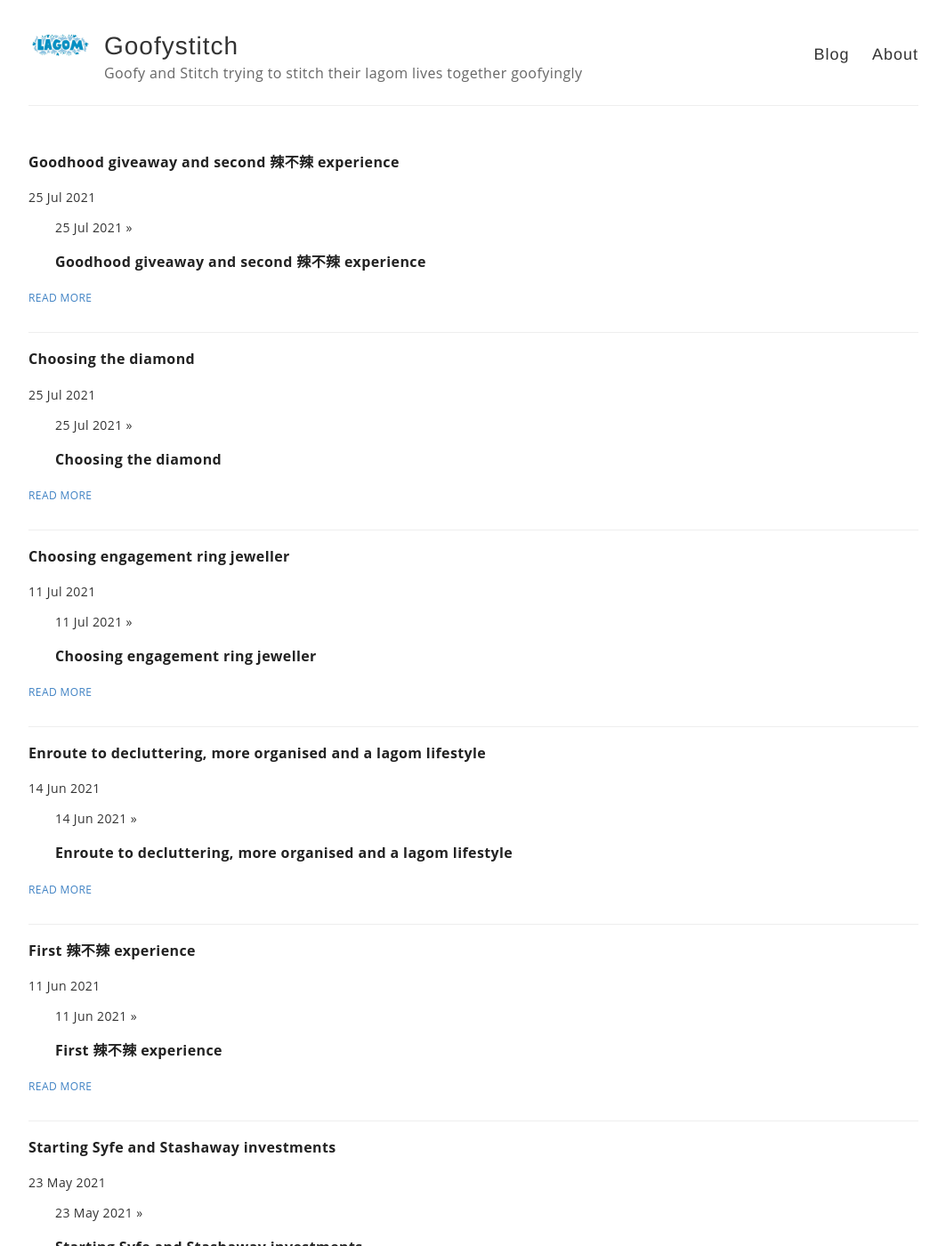
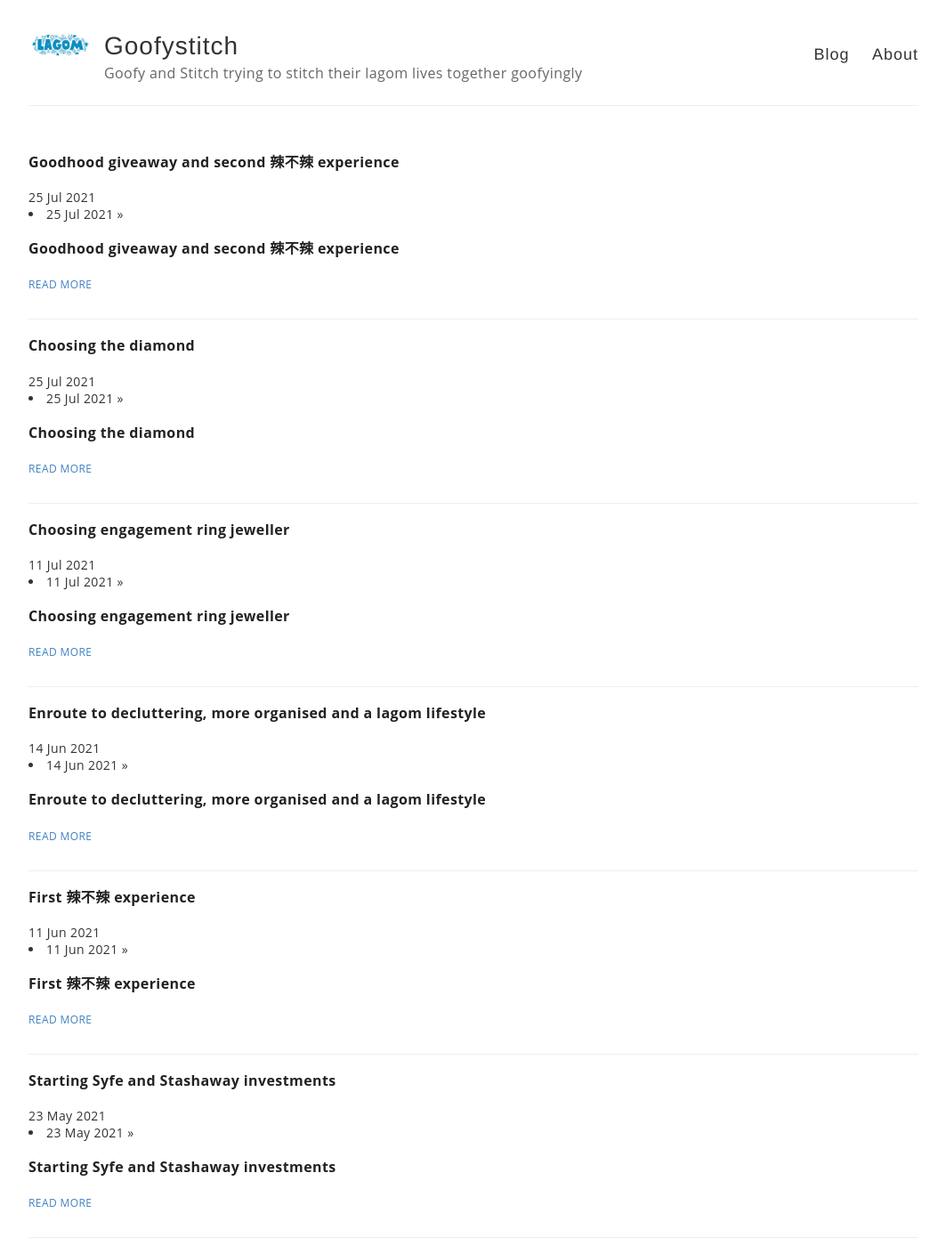
Before and after one commit to ourcarus/casadelagom, a Jekyll site: the page built from index.html, in a window 1280 px wide and 1400 px high. Shown: the whole window at 89% size, without its empty margins (108-1171 px from the left). Built offline with Jekyll 4.4.1, drawn with Linux system fonts in a browser that asks for light colours; some of the changed text lies outside the part shown.

Commit message:
Update index.html

```diff
--- a/index.html
+++ b/index.html
@@ -11,7 +11,7 @@ published: true
 
       <div class="entry">
         {{ post.excerpt }} {{post.date | date_to_string}}
-        <ul><span>{{post.date | date_to_string}}</span> &raquo;{{post.excerpt}}</ul>
+        <li>{{post.date | date_to_string}} &raquo;{{post.excerpt}}</li>
       </div>
 
       <a href="{{ site.baseurl }}{{ post.url }}" class="read-more">Read More</a>
```
